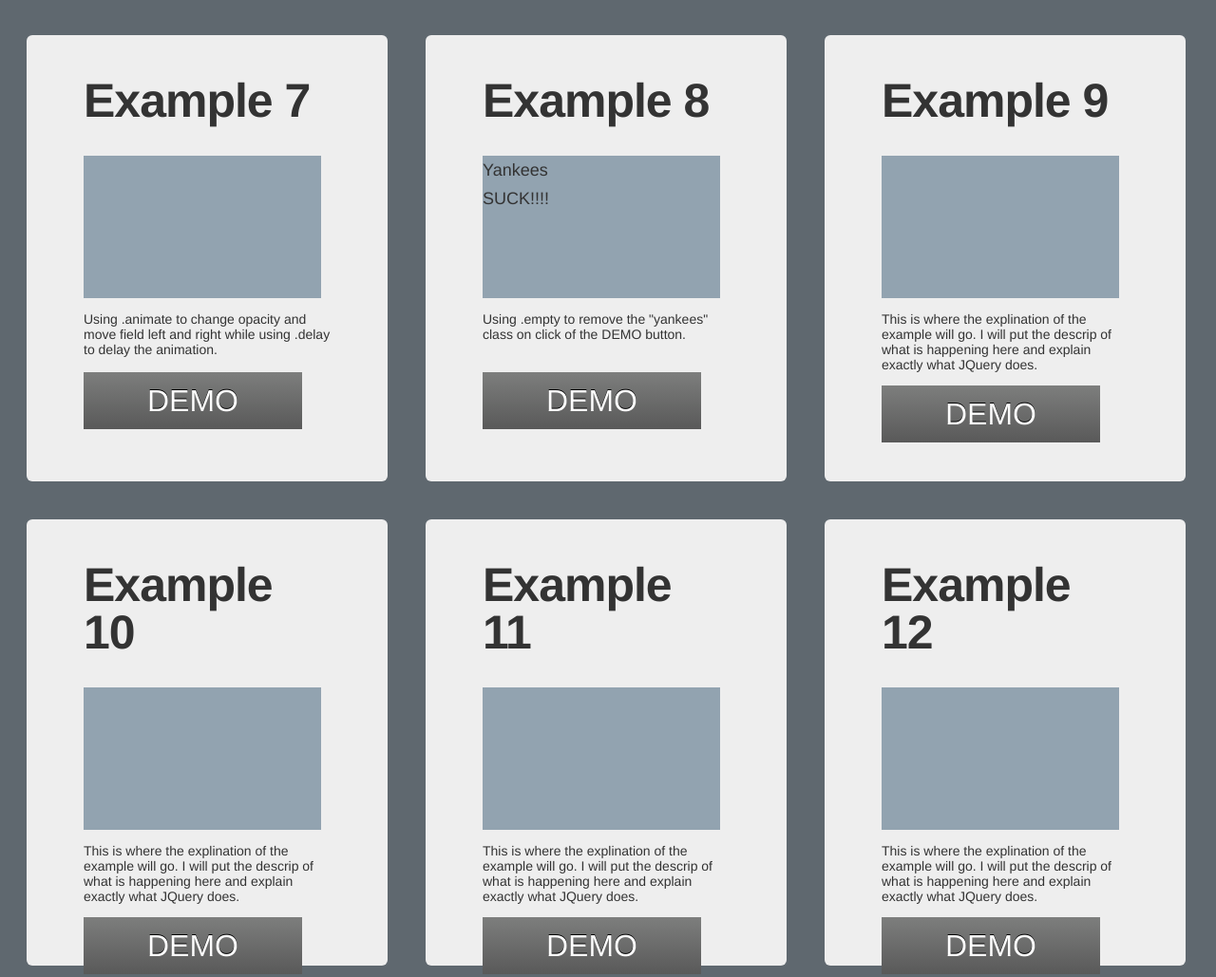
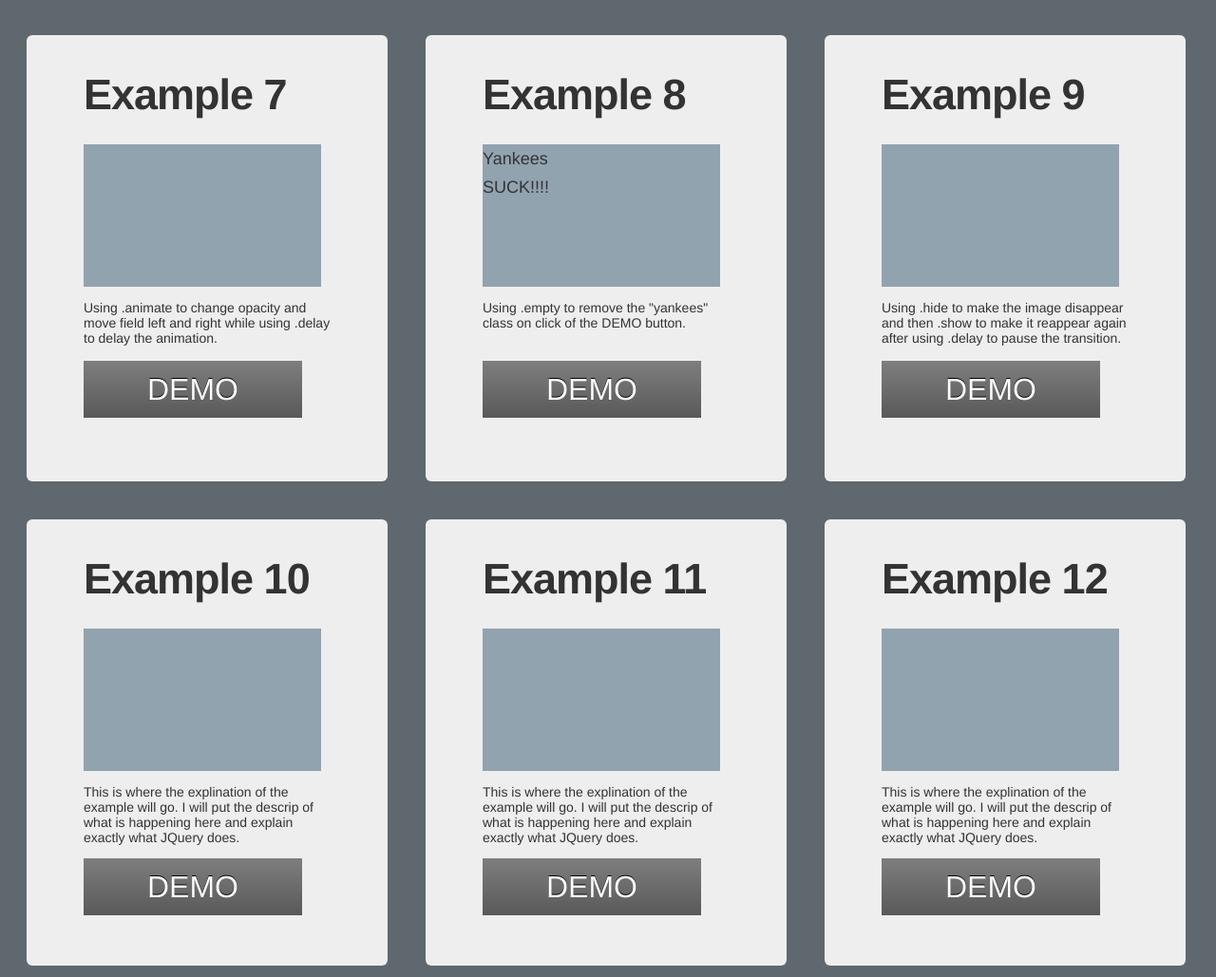
Before and after one commit to Charlie610790/Day12-WorkingWithYoeman, a website: page app/index.html in a window 1280 px wide. Shown: the part 1011-2040 px from the top of the page at 95% size. Drawn offline with nearby package versions, Linux system fonts and the light colour scheme; files that its build step writes are made by us from their sources.

Commit message:
add example 9 with show and delay

```diff
--- a/app/index.html
+++ b/app/index.html
@@ -90,10 +90,10 @@
 
                <div class="examplefield">
                 <h1>Example 9</h1>
-                    <div class="example1"></div>
+                    <div class="example9"></div>
                     <div class="exampletxt">
-                <p>This is where the explination of the example will go.  I will put the descrip of what is happening here and explain exactly what JQuery does.</p></div>
-                <div class="example1button">DEMO</div>
+                <p>Using .hide to make the image disappear and then .show to make it reappear again after using .delay to pause the transition.</p></div>
+                <div class="example9button">DEMO</div>
             </div>
         </div>
         <div class="container">
--- a/app/scripts/main.js
+++ b/app/scripts/main.js
@@ -91,3 +91,12 @@ $('.example8button').click(function() {
   $('.yankees').empty();
 });
 // EXAMPLE 8 END
+
+// EXAMPLE 9 BEGIN
+$('.example9button').click(function() {
+  $('.example9').hide("slow").delay(3600);
+});
+$('.example9button').click(function() {
+  $('.example9').show("slow");
+});
+// EXAMPLE 9 END
--- a/app/styles/main.scss
+++ b/app/styles/main.scss
@@ -29,7 +29,7 @@ body {
     padding-top: 10px;
 
     h1 {
-        font-size: 50px;
+        font-size: 45px;
         line-height: 1;
         letter-spacing: -1px;
     }
```
